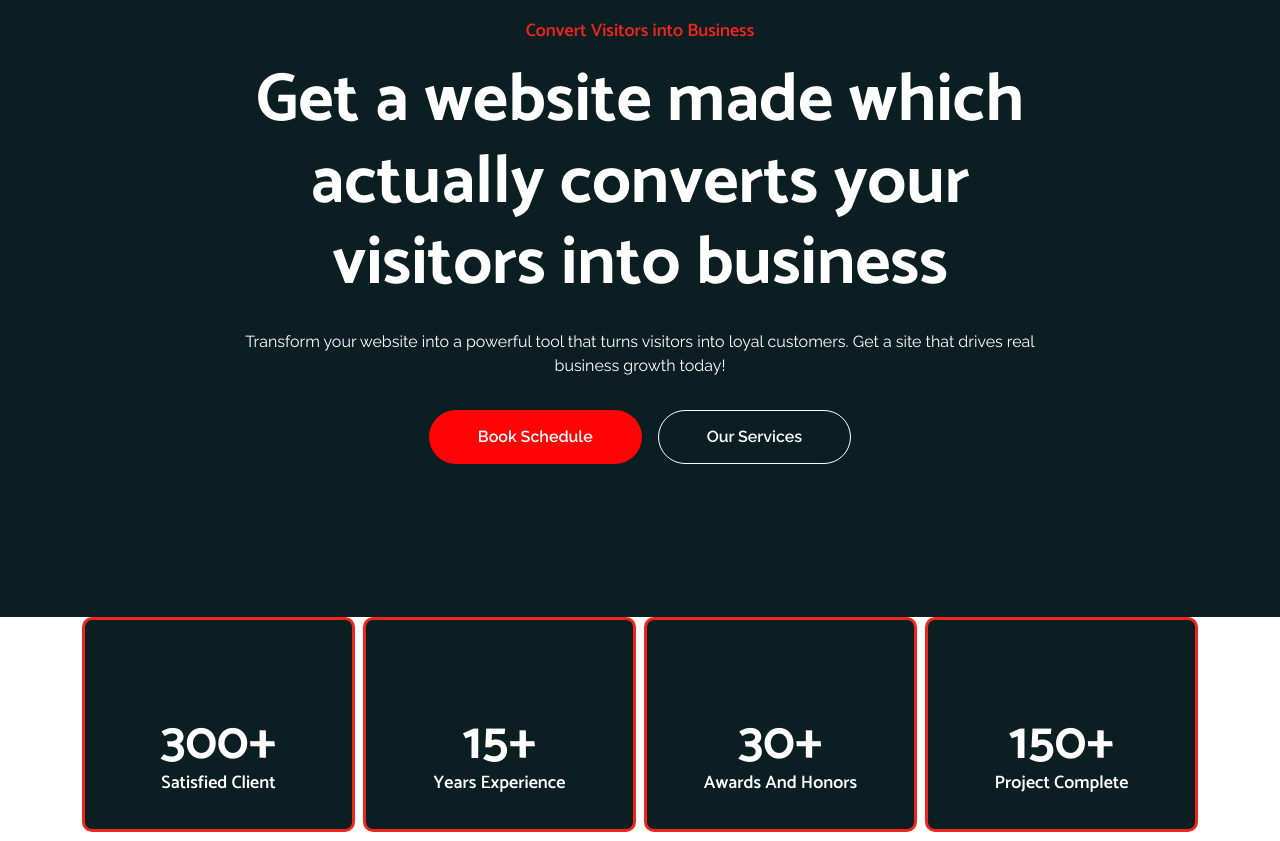
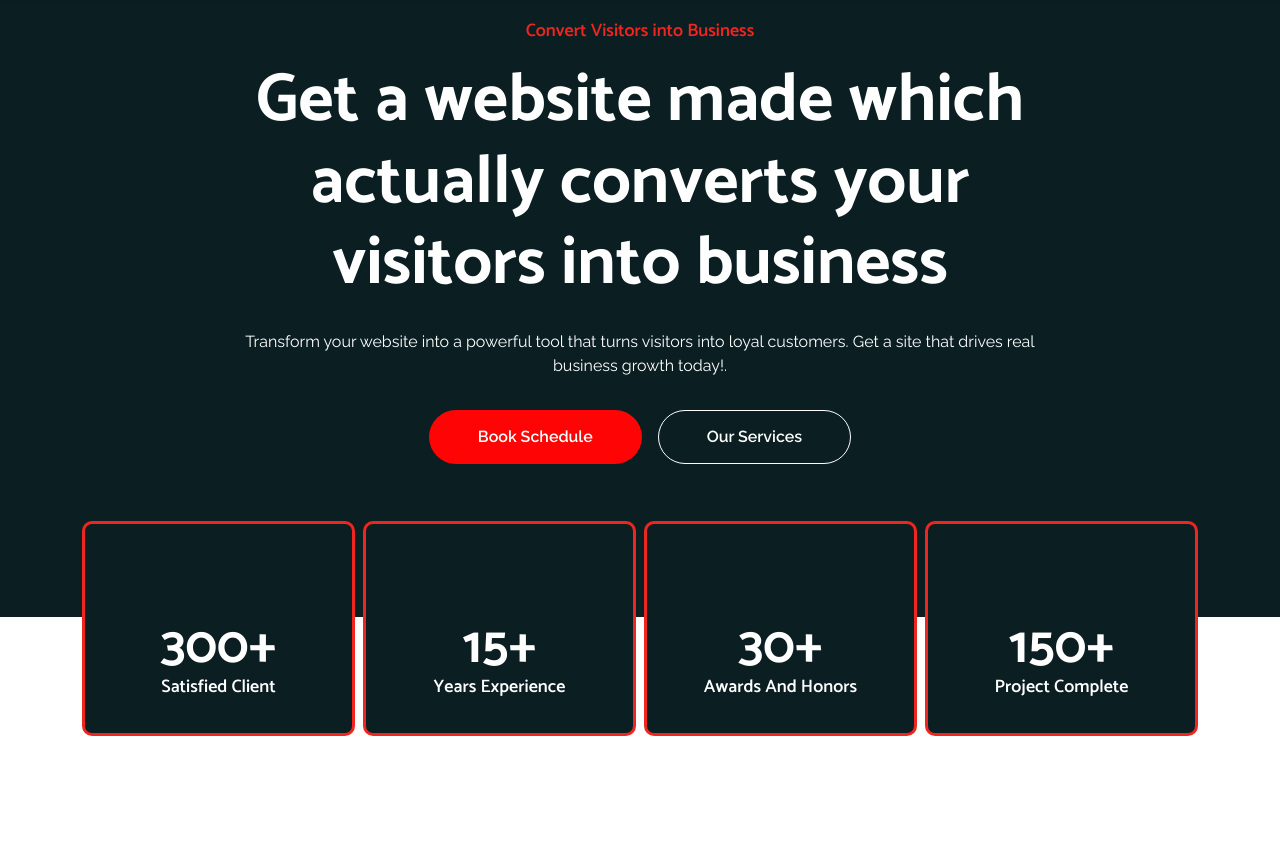
Before and after one commit to Himanshukumar2003/haven-media, a plain HTML site: page index.html in a window 1280 px wide. Shown: the part 111-952 px from the top of the page. Drawn offline with nearby package versions, Linux system fonts and the light colour scheme; a web font is replaced by a local one.

Commit message:
first commit

```diff
--- a/css/style.css
+++ b/css/style.css
@@ -98,10 +98,6 @@ body {
     color: var(--text-color) !important;
     font-size: 32px;
 
-}
-
-.header-cards {
-    margin-top: -6.5em;
 }
 
 
--- a/index.html
+++ b/index.html
@@ -68,7 +68,7 @@
                     </h2>
                     <div class="px-xl-5">
                         <p>Transform your website into a powerful tool that turns visitors into loyal customers. Get a
-                            site that drives real business growth today!</p>
+                            site that drives real business growth today!.</p>
                     </div>
                     <div
                         class="d-flex flex-xl-row flex-column gap-lg-3 gap-2 justify-content-center align-items-center w-100 mb-4">
@@ -80,8 +80,8 @@
             </div>
         </div>
 
-        <div class="section overflow-visible header-cards-section ">
-            <div class="container header-cards">
+        <div class="section overflow-visible pt-0">
+            <div class="container header-cards" style="margin-top: -6.5em;">
                 <div class="row  g-2">
                     <div class="col-6  col-lg-3 h-100">
                         <div class="card boder-line card-two icon-box gap-3 card-dark">
```
